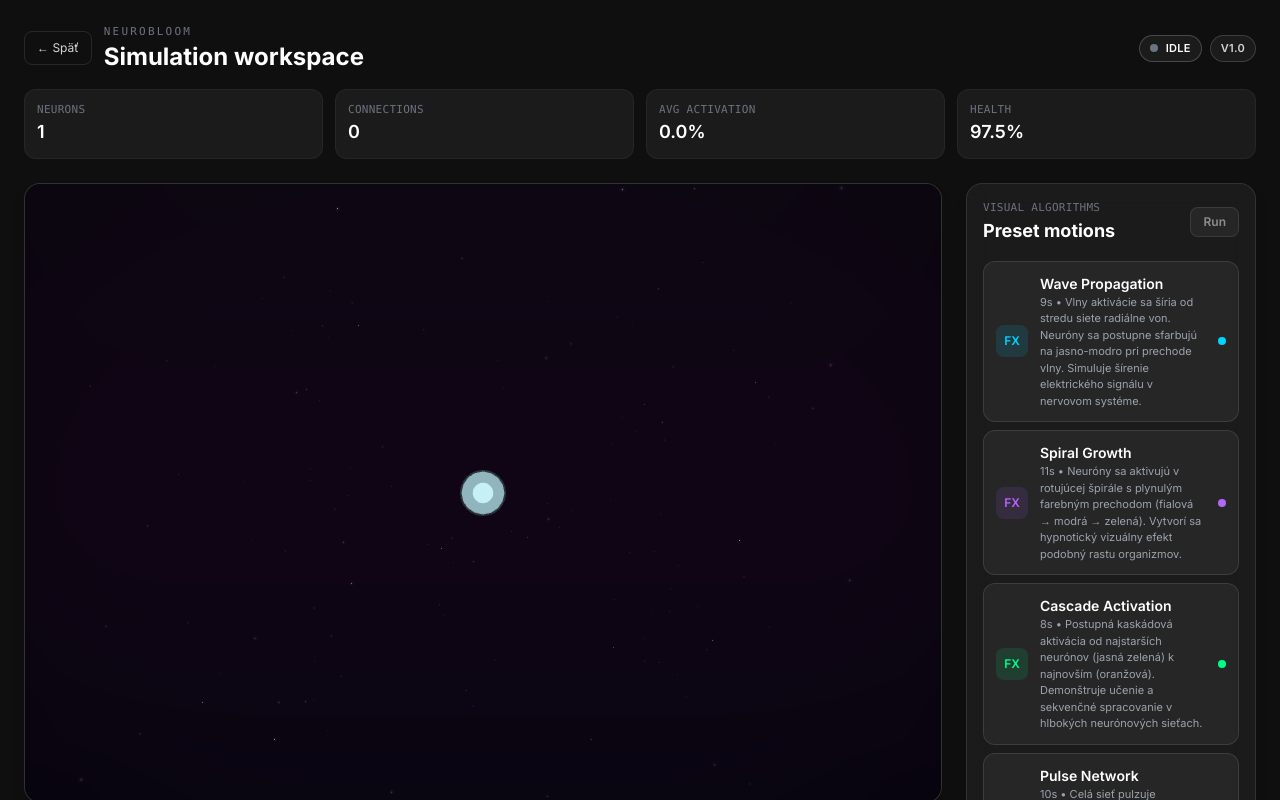
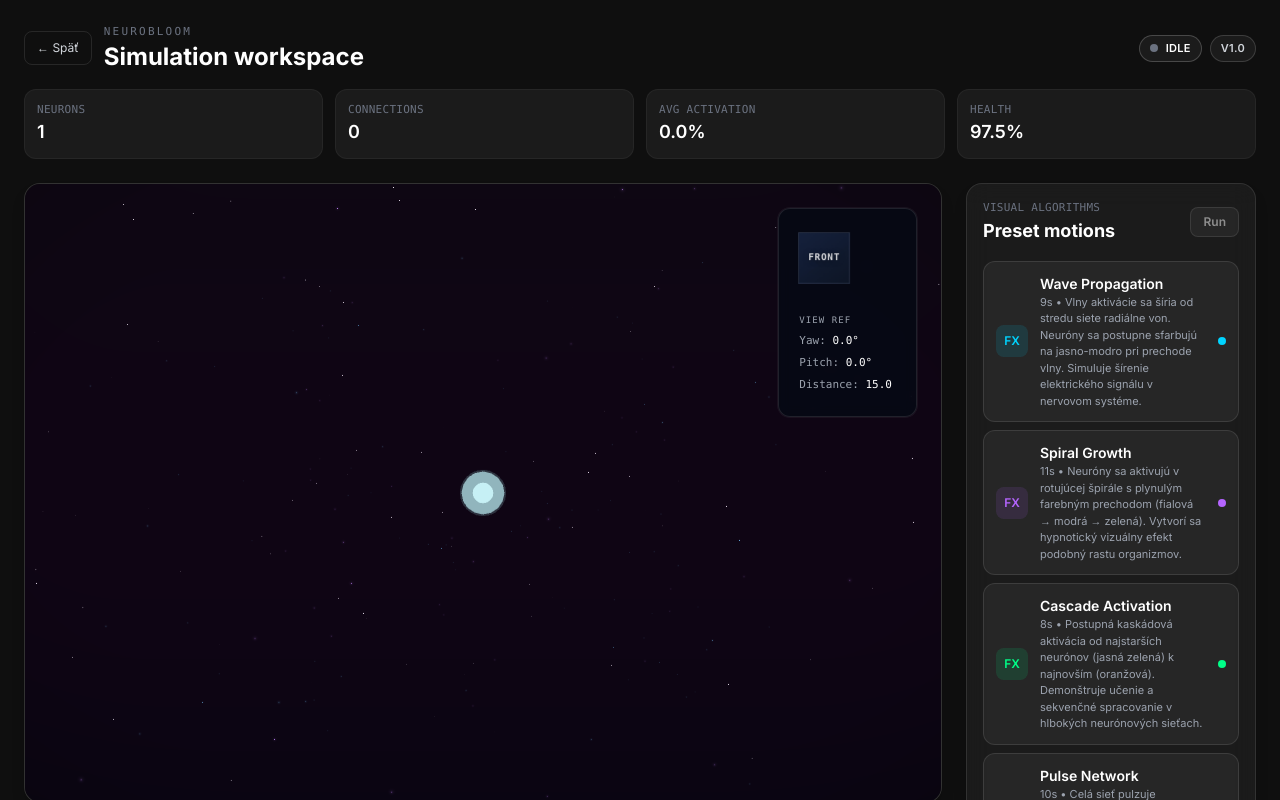
Before and after one commit to Dospalko/neurobloom, a React (Vite) app: page /simulation in a window 1280 px wide. Shown: the top 800 px of the page. Built offline with nearby package versions, Linux system fonts and the light colour scheme.

Commit message:
feat:reference cube with stats

```diff
--- a/src/components/three/NeuralNetworkScene.tsx
+++ b/src/components/three/NeuralNetworkScene.tsx
@@ -1,17 +1,37 @@
-import { Canvas } from "@react-three/fiber";
-import { OrbitControls, Environment, PerspectiveCamera, Stars, Sparkles, PerformanceMonitor } from "@react-three/drei";
+import { useCallback, useMemo, useRef, useState, type CSSProperties } from "react";
+import { Canvas, useFrame, useThree } from "@react-three/fiber";
+import { Grid, OrbitControls, PerspectiveCamera, Stars, Sparkles, PerformanceMonitor } from "@react-three/drei";
 import * as THREE from "three";
+import type { OrbitControls as OrbitControlsImpl } from "three-stdlib";
 import { Neuron as NeuronType } from "../../simulation/types";
 import Neuron from "./Neuron";
 import Connection from "./Connection";
 
 // Gradient pozadie component
 const GradientBackground = () => {
+  const { camera } = useThree();
+  const planeRef = useRef<THREE.Mesh>(null);
+  const dir = useMemo(() => new THREE.Vector3(), []);
+
+  useFrame(() => {
+    if (!planeRef.current) return;
+    camera.getWorldDirection(dir);
+    planeRef.current.position.copy(camera.position).addScaledVector(dir, 60);
+    planeRef.current.quaternion.copy(camera.quaternion);
+  });
+
   return (
-    <mesh scale={50} position={[0, 0, -10]}>
+    <mesh
+      ref={planeRef}
+      scale={140}
+      frustumCulled={false}
+      renderOrder={-10}
+    >
       <planeGeometry args={[1, 1]} />
       <shaderMaterial
         attach="material"
+        depthWrite={false}
+        depthTest={false}
         vertexShader={`
           varying vec2 vUv;
           void main() {
@@ -45,6 +65,147 @@ const GradientBackground = () => {
   );
 };
 
+type HudData = {
+  yawDisplay: number;    // -180 to 180 for readability
+  yawContinuous: number; // unwrapped to keep cube rotation smooth
+  pitch: number;
+  distance: number;
+};
+
+// Track camera orientation/distance for HUD
+const CameraTracker = ({ onChange }: { onChange: (data: HudData) => void }) => {
+  const { camera } = useThree();
+  const frame = useRef(0);
+  const prev = useRef<HudData>({ yawDisplay: 0, yawContinuous: 0, pitch: 0, distance: 0 });
+  const yawState = useRef({ raw: 0, accum: 0 });
+
+  useFrame(() => {
+    frame.current++;
+    if (frame.current % 4 !== 0) return; // throttle updates
+
+    const pos = camera.position;
+    const distance = pos.length();
+    const yawDisplay = Math.atan2(pos.x, pos.z) * THREE.MathUtils.RAD2DEG; // -180..180
+    const pitch = Math.atan2(pos.y, Math.sqrt(pos.x * pos.x + pos.z * pos.z)) * THREE.MathUtils.RAD2DEG;
+
+    // Unwrap yaw for continuous cube rotation (avoid jumps at +/-180)
+    let deltaYaw = yawDisplay - yawState.current.raw;
+    if (deltaYaw > 180) deltaYaw -= 360;
+    if (deltaYaw < -180) deltaYaw += 360;
+    yawState.current.accum += deltaYaw;
+    yawState.current.raw = yawDisplay;
+
+    const yawContinuous = yawState.current.accum;
+
+    const next = { yawDisplay, yawContinuous, pitch, distance };
+    const deltaYawDisp = Math.abs(next.yawDisplay - prev.current.yawDisplay);
+    const deltaPitch = Math.abs(next.pitch - prev.current.pitch);
+    const deltaDist = Math.abs(next.distance - prev.current.distance);
+
+    if (deltaYawDisp < 0.1 && deltaPitch < 0.1 && deltaDist < 0.01) return;
+    prev.current = next;
+    onChange(next);
+  });
+
+  return null;
+};
+
+// Subtle reference grid to keep orientation while orbiting/zooming
+const ReferenceGrid = () => {
+  const gridRef = useRef<THREE.Mesh>(null);
+  const { camera } = useThree();
+  const dir = useMemo(() => new THREE.Vector3(), []);
+
+  useFrame(() => {
+    if (!gridRef.current) return;
+    camera.getWorldDirection(dir);
+    gridRef.current.position.copy(camera.position).addScaledVector(dir, 80);
+    gridRef.current.quaternion.copy(camera.quaternion);
+  });
+
+  return (
+    <Grid
+      ref={gridRef}
+      args={[200, 200]}
+      cellSize={1}
+      cellThickness={0.35}
+      cellColor="#0d1a2c"
+      sectionSize={8}
+      sectionThickness={0.8}
+      sectionColor="#1f3b63"
+      fadeDistance={90}
+      fadeStrength={1.1}
+      infiniteGrid
+      renderOrder={-5}
+      frustumCulled={false}
+      side={THREE.DoubleSide}
+    />
+  );
+};
+
+// Always-visible HUD cube showing orientation (front/back/top/bottom/left/right) and camera stats
+const ScreenReference = ({ hud }: { hud: HudData }) => {
+  const { yawDisplay, yawContinuous, pitch, distance } = hud;
+  const size = 50;
+  const cubeStyle: CSSProperties = {
+    position: "relative",
+    width: `${size}px`,
+    height: `${size}px`,
+    transformStyle: "preserve-3d",
+    transform: `rotateX(${(-pitch).toFixed(2)}deg) rotateY(${yawContinuous.toFixed(2)}deg)`,
+    transition: "transform 0.08s ease-out",
+  };
+
+  const faceBase: CSSProperties = {
+    position: "absolute",
+    width: "100%",
+    height: "100%",
+    border: "1px solid rgba(255,255,255,0.08)",
+    display: "flex",
+    alignItems: "center",
+    justifyContent: "center",
+    fontSize: "9px",
+    letterSpacing: "0.08em",
+    fontWeight: 600,
+    color: "rgba(255,255,255,0.85)",
+    textShadow: "0 1px 6px rgba(0,0,0,0.35)",
+    backfaceVisibility: "hidden",
+    background: "linear-gradient(145deg, rgba(28,42,74,0.75), rgba(16,24,42,0.85))",
+  };
+
+  return (
+    <div className="pointer-events-none absolute top-6 right-6 flex items-start gap-4 text-[10px] font-mono text-gray-300">
+      <div
+        className="relative rounded-xl border border-white/10 shadow-[0_0_0_1px_rgba(255,255,255,0.05)]"
+        style={{ padding: "24px 20px", backgroundColor: "rgba(5,10,20,0.75)", backdropFilter: "blur(6px)" }}
+      >
+        <div style={{ width: `${size}px`, height: `${size}px`, perspective: "720px" }}>
+          <div style={cubeStyle}>
+            <div style={{ ...faceBase, transform: `translateZ(${size / 2}px)` }}>FRONT</div>
+            <div style={{ ...faceBase, transform: `rotateY(180deg) translateZ(${size / 2}px)` }}>BACK</div>
+            <div style={{ ...faceBase, transform: `rotateY(90deg) translateZ(${size / 2}px)` }}>RIGHT</div>
+            <div style={{ ...faceBase, transform: `rotateY(-90deg) translateZ(${size / 2}px)` }}>LEFT</div>
+            <div style={{ ...faceBase, transform: `rotateX(90deg) translateZ(${size / 2}px)` }}>TOP</div>
+            <div style={{ ...faceBase, transform: `rotateX(-90deg) translateZ(${size / 2}px)` }}>BOTTOM</div>
+          </div>
+        </div>
+        <div className="mt-8 space-y-2 leading-tight text-[11px] pr-1">
+          <div className="uppercase tracking-[0.12em] text-[9px] text-gray-400">View ref</div>
+          <div className="text-white">
+            <span className="text-gray-400">Yaw:</span> {yawDisplay.toFixed(1)}°
+          </div>
+          <div className="text-white">
+            <span className="text-gray-400">Pitch:</span> {pitch.toFixed(1)}°
+          </div>
+          <div className="text-white">
+            <span className="text-gray-400">Distance:</span> {distance.toFixed(1)}
+          </div>
+        </div>
+      </div>
+    </div>
+  );
+};
+
 interface NeuralNetworkSceneProps {
   neurons: NeuronType[];
   onNeuronClick?: (id: string) => void;
@@ -62,9 +223,23 @@ const NeuralNetworkScene = ({
   const allConnections = neurons.flatMap((neuron) =>
     neuron.connections.map((conn) => ({ ...conn, neuronId: neuron.id }))
   );
+  const [hudStats, setHudStats] = useState<HudData>({ yawDisplay: 0, yawContinuous: 0, pitch: 0, distance: 15 });
+  const hudRef = useRef(hudStats);
+  const handleTrackerUpdate = useCallback((data: HudData) => {
+    const prevData = hudRef.current;
+    if (
+      Math.abs(prevData.yawDisplay - data.yawDisplay) < 0.2 &&
+      Math.abs(prevData.pitch - data.pitch) < 0.2 &&
+      Math.abs(prevData.distance - data.distance) < 0.02
+    ) {
+      return;
+    }
+    hudRef.current = data;
+    setHudStats(data);
+  }, []);
 
   return (
-    <div className="w-full h-full">
+    <div className="w-full h-full relative">
       <Canvas
         gl={{
           antialias: true,
@@ -77,9 +252,13 @@ const NeuralNetworkScene = ({
         <PerformanceMonitor />
 
         <PerspectiveCamera makeDefault position={[0, 0, 15]} fov={60} />
+        <CameraTracker onChange={handleTrackerUpdate} />
 
         {/* Gradient pozadie */}
         <GradientBackground />
+
+        {/* Reference grid behind the network for spatial context */}
+        <ReferenceGrid />
 
         {/* Jasné farebné osvetlenie */}
         <ambientLight intensity={0.7} color="#99BBFF" />
@@ -140,6 +319,8 @@ const NeuralNetworkScene = ({
         />
       </Canvas>
 
+      <ScreenReference hud={hudStats} />
+
       {/* Info overlay */}
       {neurons.length === 0 && (
         <div className="absolute inset-0 flex items-center justify-center pointer-events-none">
```
